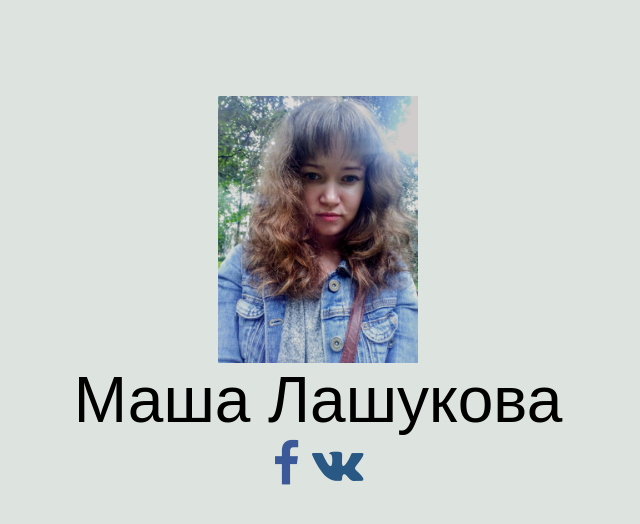
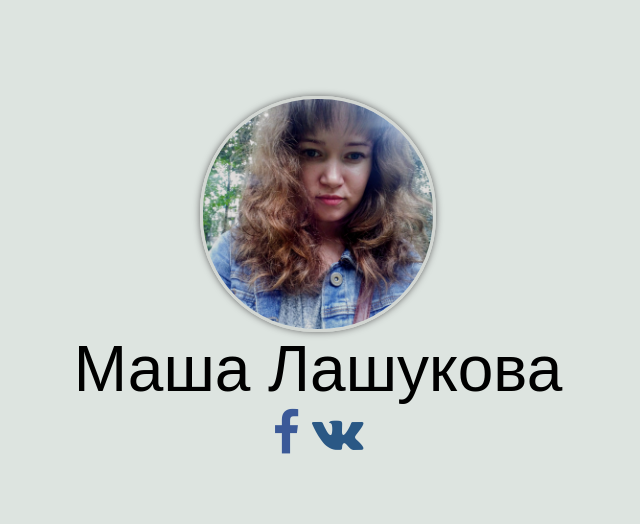
Before and after one commit to masha-lashukova/masha-lashukova.github.io, a plain HTML site: page index.html in a window 1280 px wide. Shown: the whole page, without its empty margins (322-962 px from the left). Drawn offline with Linux system fonts and the light colour scheme.

Commit message:
округление логотипа

```diff
--- a/styles.css
+++ b/styles.css
@@ -29,8 +29,13 @@ body {
 }
 
 #logo {
-  width: 200px;
   display: block;
   margin-left: auto;
   margin-right: auto;
+  border-radius: 115px;
+  border: 3px solid #d2d6d2;
+  box-shadow: 0 0 7px #666;
+  object-fit: cover;
+  width: 230px;
+  height: 230px;
 }
```
